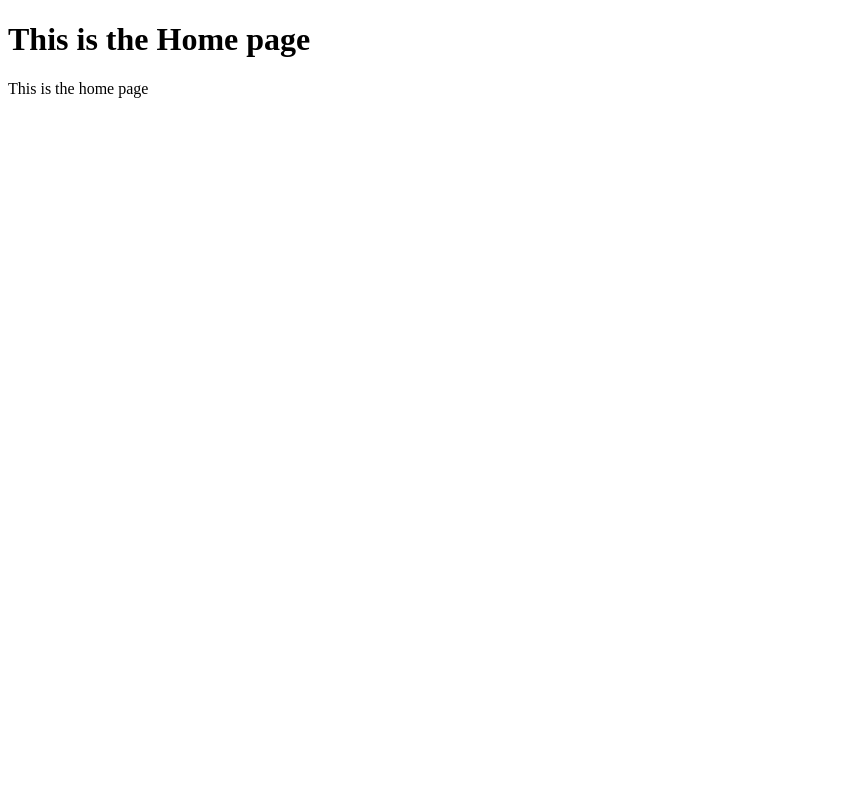
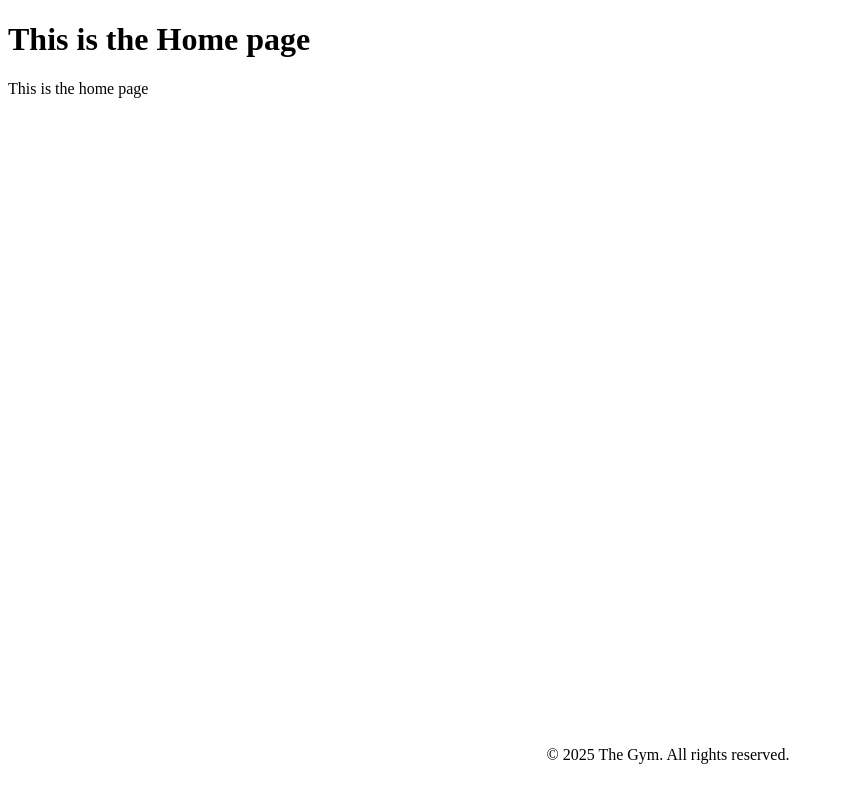
Before and after one commit to Raissa12best/Gym-Git-Exercise-Solutions, a plain HTML site: page home.html in a window 1280 px wide. Shown: the whole page, without its empty margins (0-844 px from the left). Drawn offline with Linux system fonts and the light colour scheme.

Commit message:
feat : add basic footer section

```diff
--- a/home.html
+++ b/home.html
@@ -8,5 +8,9 @@
 <body>
     <h1>This is the Home page</h1>
    <p>This is the home page</p>
+   <footer style ="text-align: center; padding: 20px; background-color:    #f1f1f100; position: fixed; width: 100%; bottom: 0;">
+        <p>&copy; 2025 The Gym. All rights reserved. </p>
+
+   </footer>
 </body>
 </html>
```
